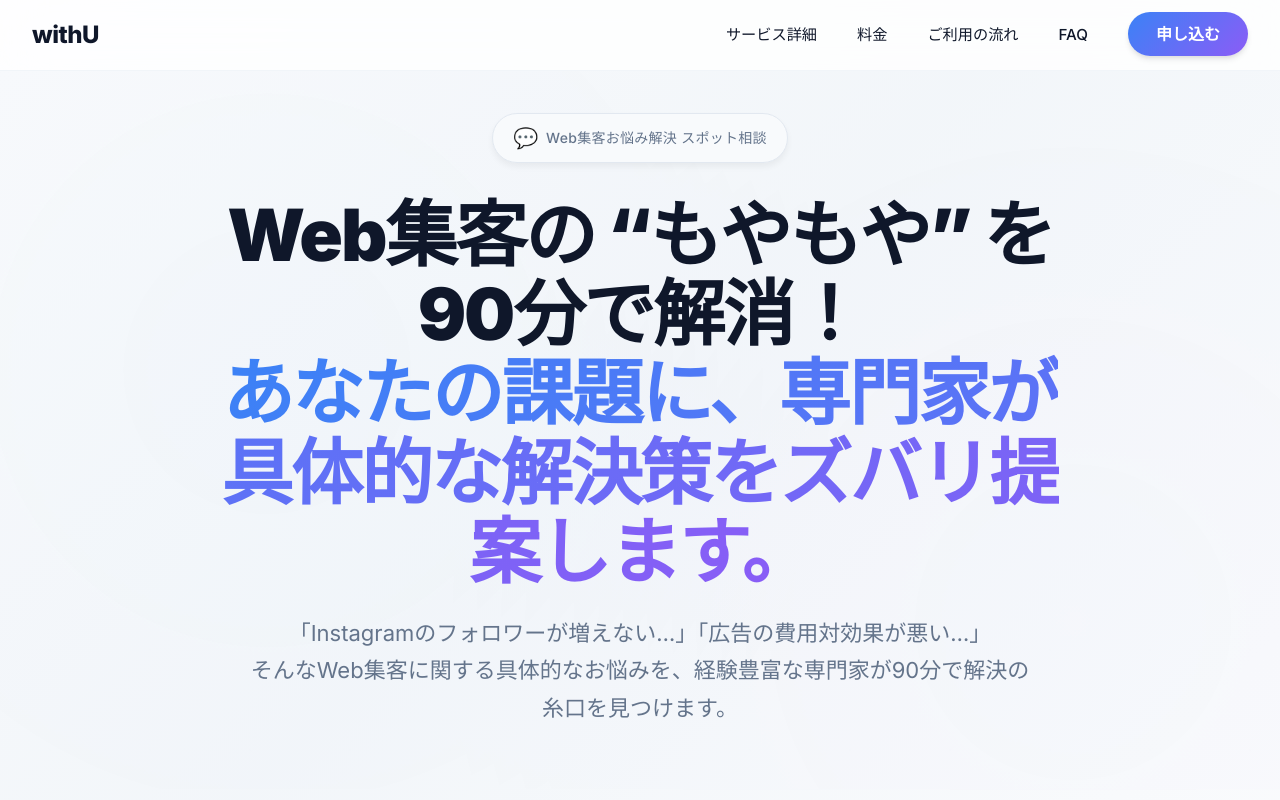
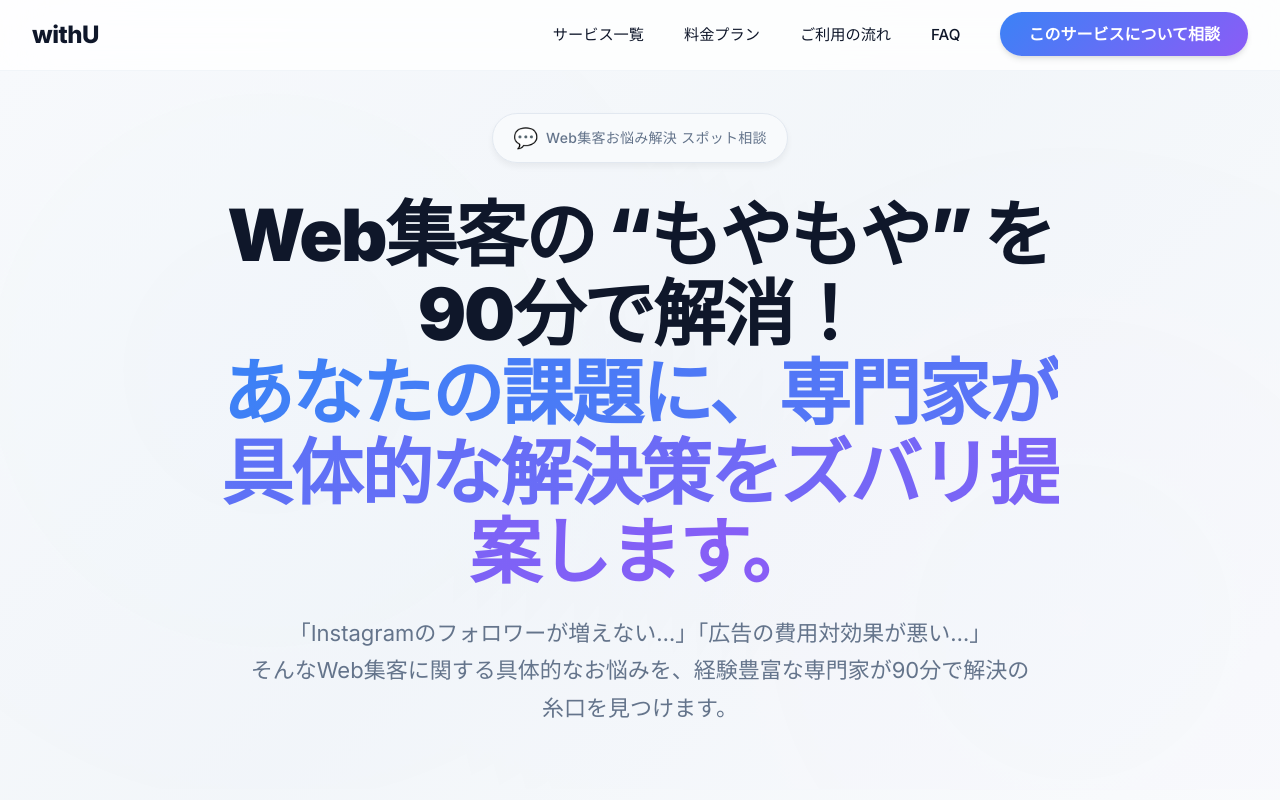
Before and after one commit to trainsocialnetwork/withU, a plain HTML site: page services/marketing-consult.html in a window 1280 px wide. Shown: the top 800 px of the page. Drawn offline with Linux system fonts and the light colour scheme.

Commit message:
Update marketing-consult.html

```diff
--- a/services/marketing-consult.html
+++ b/services/marketing-consult.html
@@ -20,11 +20,11 @@
                       <span class="logo-subtitle">Business Growth Partner</span>
                   </a>
                   <ul class="nav-links" id="navLinks">
-                     <li><a href="#service-detail" class="nav-link">サービス詳細</a></li>
-                     <li><a href="#pricing-section" class="nav-link">料金</a></li>
+                      <li><a href="../index.html#services" class="nav-link">サービス一覧</a></li>
+                      <li><a href="#pricing-section" class="nav-link">料金プラン</a></li>
                       <li><a href="#flow-section" class="nav-link">ご利用の流れ</a></li>
                       <li><a href="#faq-section" class="nav-link">FAQ</a></li>
-                     <li><a href="/contact/?menu=marketing-consult" class="cta-button">申し込む</a></li>
+                      <li><a href="/contact/?menu=site-check" class="cta-button">このサービスについて相談</a></li>
                   </ul>
                   <button class="mobile-menu" id="mobileMenu" aria-label="メニュー">
                       <span class="hamburger-line"></span>
```
Lines whose indentation alone changed are shown as unchanged.
